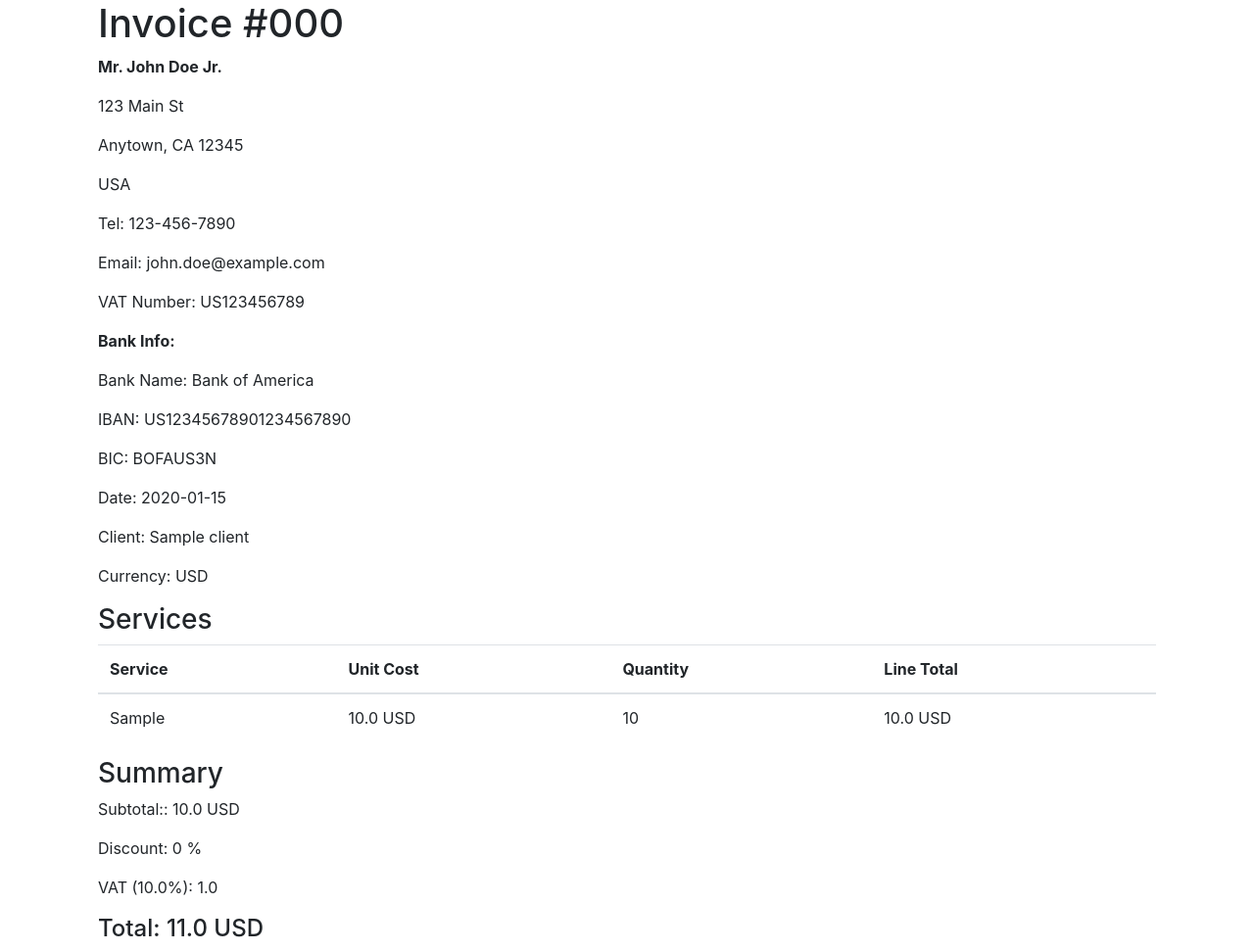
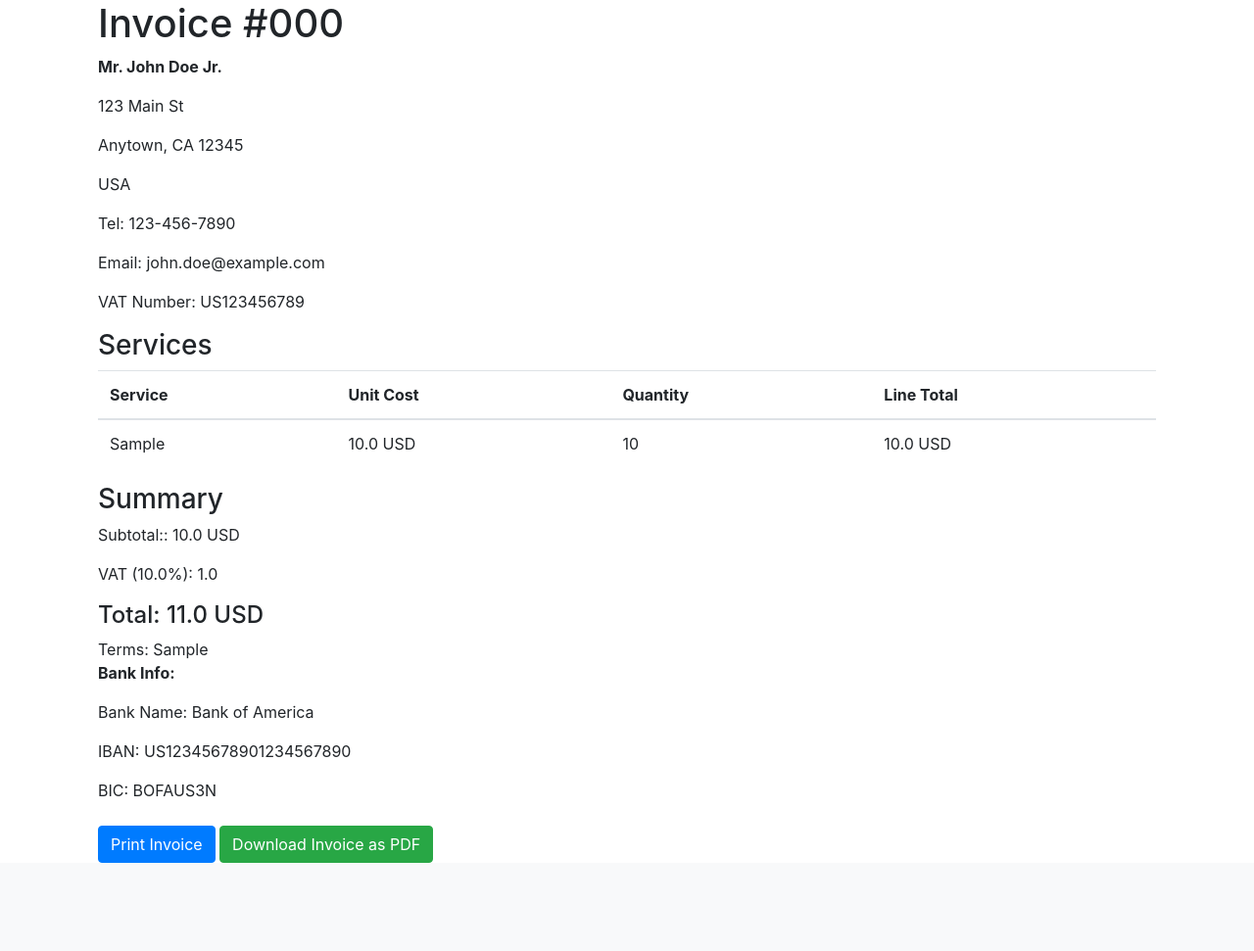
Before and after one commit to drfoehn/simple_invoice, a Flask app: page /print_invoice/1 in a window 1280 px wide. Shown: the part 80-1051 px from the top of the page at 98% size. After the commit the page ends 961 px from the top, so only its background shows below. Run offline with Flask 3, Linux system fonts and the light colour scheme; tables that the repository leaves empty hold one stand-in row (values such as "Sample post"); some libraries are stand-ins or nearby versions.

Commit message:
Minor bugs

```diff
--- a/app.py
+++ b/app.py
@@ -34,7 +34,7 @@ class Client(db.Model):
     phone = db.Column(db.String(20), nullable=True)
     currency = db.Column(db.String(10), nullable=True)  # Currency field
     language = db.Column(db.String(10), nullable=True)
-    payment_terms = db.Column(db.String(100), nullable=True)
+    payment_terms = db.Column(db.String(300), nullable=True)
     invoices = db.relationship('Invoice', backref='client', lazy=True)
 
 # Define the Invoice model
@@ -277,6 +277,9 @@ def print_invoice(invoice_id):
         invoice = Invoice.query.get_or_404(invoice_id)
         services = InvoiceService.query.filter_by(invoice_id=invoice.id).all()
 
+        # Fetch the client associated with the invoice
+        client = Client.query.get(invoice.client_id)  # Assuming invoice has a client_id field
+
         # Calculate subtotal and total
         subtotal = sum(service.line_total for service in services)
         discount = 0  # You can modify this if you want to include discount logic
@@ -301,12 +304,10 @@ def print_invoice(invoice_id):
                                total=total,
                                language_dict=language_dict,
                                persona_info=persona_info,
+                               client_payment_terms=client.payment_terms,  # Pass payment terms to the template
                                PERSONAS=PERSONAS)  # Include PERSONAS here
 
     elif request.method == 'POST':
-        # Handle POST request logic here if needed
-        # For example, you might want to handle printing or saving the invoice
-        # You can also redirect or render a different template if necessary
         return redirect(url_for('index'))  # Redirect to the index page or another appropriate action
 
 @app.route('/delete_client/<int:client_id>', methods=['POST'])
@@ -383,7 +384,7 @@ LANGUAGES = {
         'summary': 'Zusammenfassung',
         'subtotal': 'Zwischensumme',
         'discount': 'Rabatt',
-        'vat': 'MwSt',
+        'vat': 'USt',
         'total': 'Gesamt'
     }
 }
--- a/templates/print_invoice.html
+++ b/templates/print_invoice.html
@@ -4,9 +4,23 @@
 {% block title %}{{ language_dict['invoice'] }} #{{ invoice.invoice_number }}{% endblock %}
 
 {% block content %}
+<style>
+    @media print {
+        body {
+            width: 210mm; /* A4 width */
+            height: 297mm; /* A4 height */
+            font-size: 12pt; /* Adjust font size for printing */
+            margin: 0; /* Remove default margin */
+            padding: 20mm; /* Add padding for print */
+        }
+        .no-print {
+            display: none; /* Hide elements with class 'no-print' when printing */
+        }
+    }
+</style>
+
 <div class="container mt-4">
     <h1>{{ language_dict['invoice'] }} #{{ invoice.invoice_number }}</h1>
-
        <!-- Persona Selection -->
     <!--<form method="GET" action="{{ url_for('print_invoice', invoice_id=invoice.id) }}">
         <label for="persona">Select Persona:</label>
@@ -19,6 +33,9 @@
         <button type="submit" class="btn btn-info">Update</button>
     </form> -->
 
+
+    <!-- Persona Information -->
+    <div>
         <p><strong>{{ persona_info.prefix }} {{ persona_info.first_name }} {{ persona_info.last_name }} {{ persona_info.suffix }}</strong></p>
         <p>{{ persona_info.address.street }}</p>
         <p>{{ persona_info.address.city }}, {{ persona_info.address.state }} {{ persona_info.address.postal_code }}</p>
@@ -26,15 +43,8 @@
         <p>Tel: {{ persona_info.tel }}</p>
         <p>Email: {{ persona_info.email }}</p>
         <p>VAT Number: {{ persona_info.vat_number }}</p>
-    <p><strong>Bank Info:</strong></p>
-    <p>Bank Name: {{ persona_info.bank_info.bank_name }}</p>
-    <p>IBAN: {{ persona_info.bank_info.iban }}</p>
-    <p>BIC: {{ persona_info.bank_info.bic }}</p>
 
-
-    <p>{{ language_dict['date'] }}: {{ invoice.invoice_date }}</p>
-    <p>{{ language_dict['client'] }}: {{ invoice.client.company_name }}</p>
-    <p>{{ language_dict['currency'] }}: {{ invoice.currency }}</p>
+    </div>
 
     <h3>{{ language_dict['services'] }}</h3>
     <table class="table">
@@ -60,10 +70,48 @@
 
     <h3>{{ language_dict['summary'] }}</h3>
     <p>{{ language_dict['subtotal'] }}: {{ subtotal }} {{ invoice.currency }}</p>
+    {% if discount > 0 %}
     <p>{{ language_dict['discount'] }}: {{ discount }} %</p>
+    {% endif %}
     {% if vat_amount > 0 %}
     <p>{{ language_dict['vat'] }} ({{ invoice.vat_percentage }}%): {{ vat_amount }}</p>
     {% endif %}
     <h4>{{ language_dict['total'] }}: {{ total }} {{ invoice.currency }}</h4>
+
+
+
+    Terms: {{ client_payment_terms }}
+
+    <p><strong>Bank Info:</strong></p>
+        <p>Bank Name: {{ persona_info.bank_info.bank_name }}</p>
+        <p>IBAN: {{ persona_info.bank_info.iban }}</p>
+        <p>BIC: {{ persona_info.bank_info.bic }}</p>
+
+
+    <!-- Print and Download Buttons -->
+    <div class="mt-4 no-print">
+        <button class="btn btn-primary" onclick="window.print();">Print Invoice</button>
+        <button class="btn btn-success" id="downloadInvoice">Download Invoice as PDF</button>
     </div>
+</div>
+
+<script src="https://cdnjs.cloudflare.com/ajax/libs/jspdf/2.5.1/jspdf.umd.min.js"></script>
+<script>
+    // JavaScript to handle the download functionality
+    document.getElementById('downloadInvoice').addEventListener('click', function() {
+        const { jsPDF } = window.jspdf;
+        const doc = new jsPDF();
+
+        // Get the content of the invoice
+        const invoiceContent = document.querySelector('.container').innerHTML;
+
+        // Add the content to the PDF
+        doc.fromHTML(invoiceContent, 15, 15, {
+            'width': 170
+        });
+
+        // Save the PDF
+        doc.save('invoice.pdf');
+    });
+</script>
 {% endblock %}
```
Lines whose indentation alone changed are shown as unchanged.
